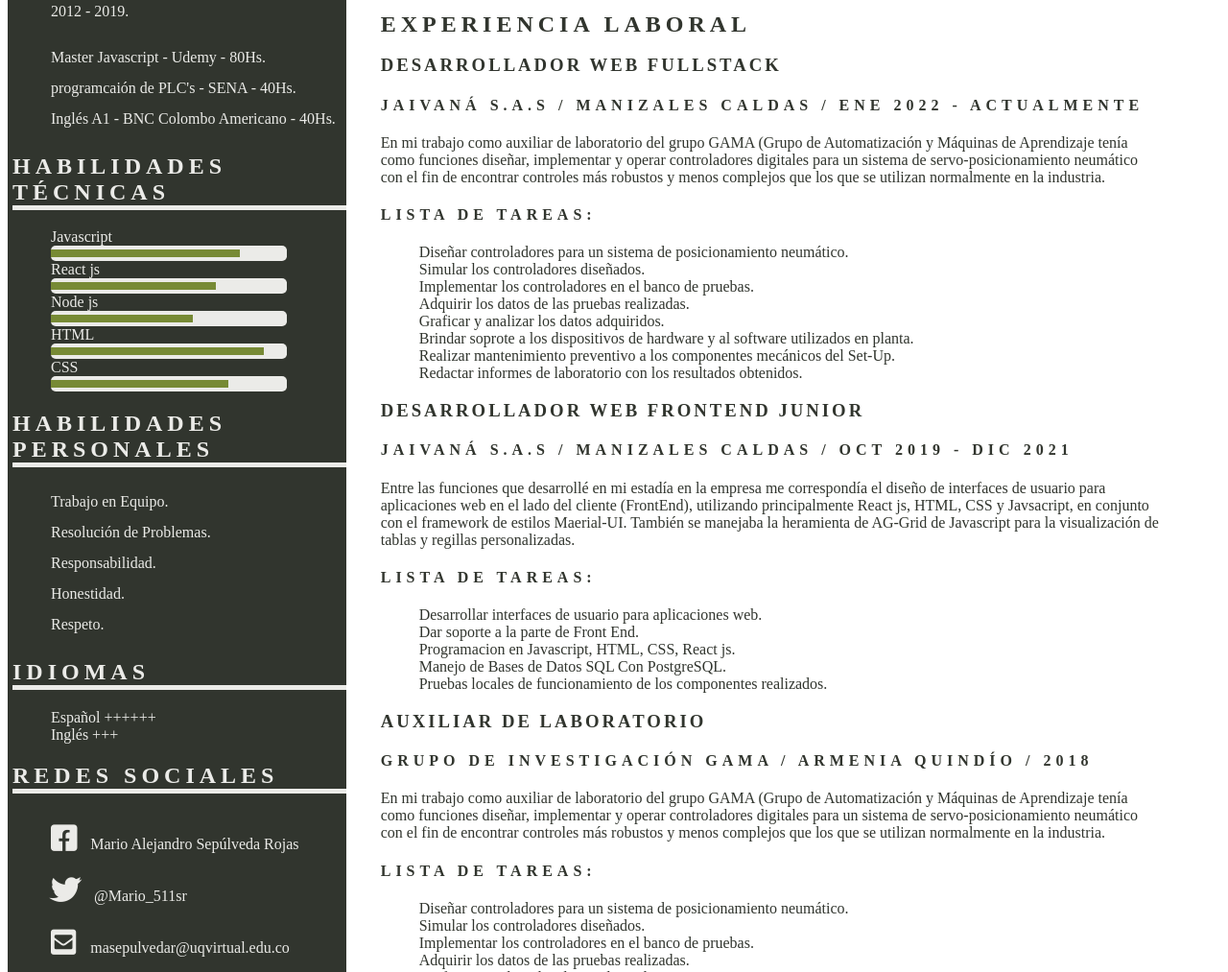
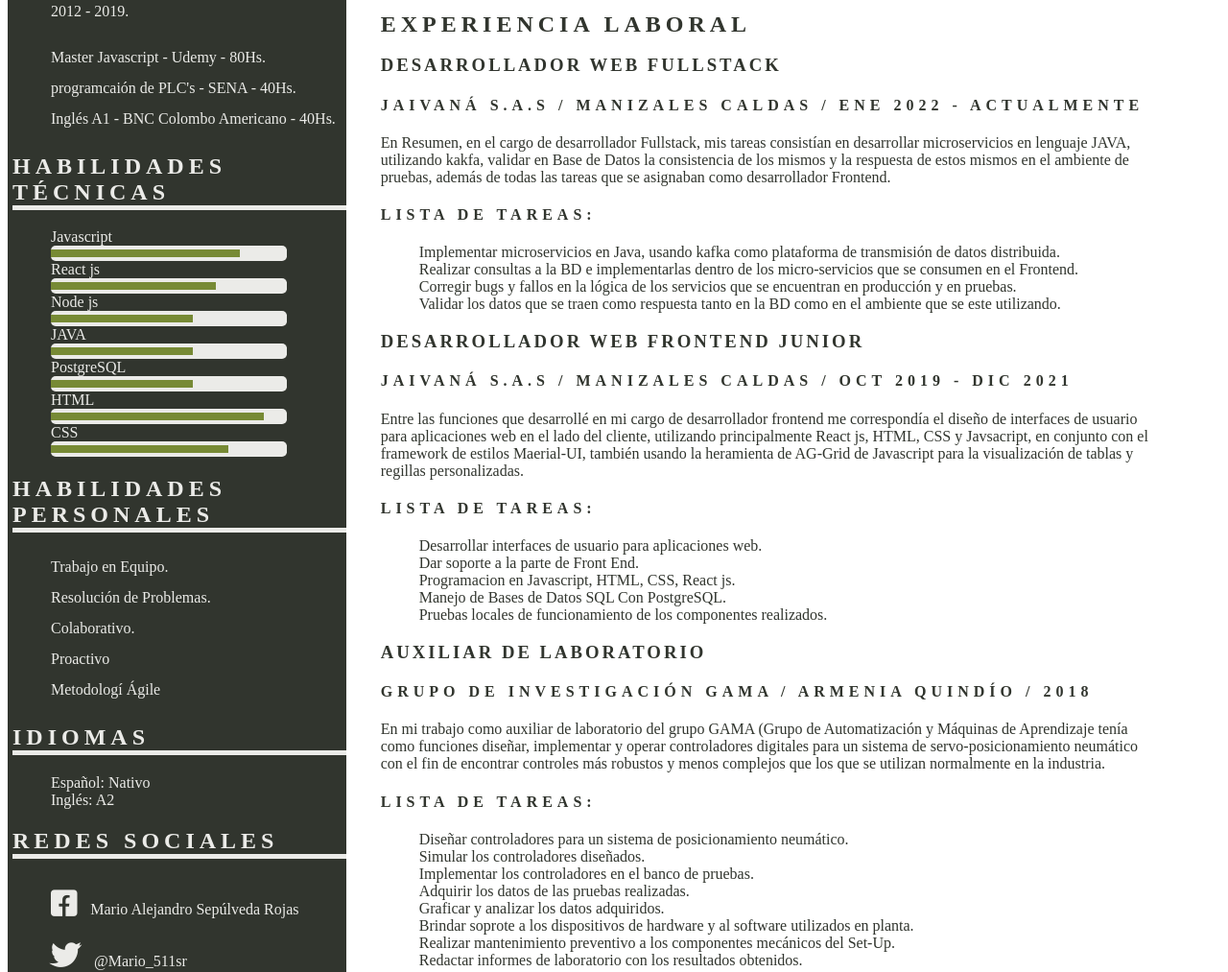
Before and after one commit to mariosepulveda/mariosepulveda, a website: page index.html in a window 1280 px wide. Shown: the part 491-1504 px from the top of the page at 96% size. Drawn offline with Linux system fonts and the light colour scheme.

Commit message:
Update index.html segunda actualización

```diff
--- a/index.html
+++ b/index.html
@@ -79,6 +79,14 @@
                     <meter value="60" min="0" max="100"></meter>
                 </li>
                 <li>
+                    JAVA
+                    <meter value="60" min="0" max="100"></meter>
+                </li>
+                <li>
+                    PostgreSQL
+                    <meter value="60" min="0" max="100"></meter>
+                </li>
+                <li>
                     HTML
                     <meter value="90" min="0" max="100"></meter>
                 </li>
@@ -94,25 +102,23 @@
             <ul>
                 <li>Trabajo en Equipo.</li>
                 <li>Resolución de Problemas.</li>
-                <li>Responsabilidad.</li>
-                <li>Honestidad.</li>
-                <li>Respeto.</li>
+                <li>Colaborativo.</li>
+                <li>Proactivo</li>
+                <li>Metodologí Ágile</li>
             </ul>
         </section>
         <section>
             <h2>Idiomas</h2>
             <ul>
-                <li>Español ++++++</li>
-                <li>Inglés +++</li>
+                <li>Español: Nativo</li>
+                <li>Inglés: A2</li>
             </ul>
         </section>
         <section>
             <h2>Redes Sociales</h2>
             <ul>
-                <li>
-                    <a href="https://www.facebook.com/marioalejandro.sepulveda" target="_blank" class="social-item fb">Mario Alejandro Sepúlveda Rojas</a></li>
+                <li><a href="https://www.facebook.com/marioalejandro.sepulveda" target="_blank" class="social-item fb">Mario Alejandro Sepúlveda Rojas</a></li>
                 <li><a href="https://twitter.com/Mario_511sr?s=09" target="_blank" class="social-item tw">@Mario_511sr</a></li>
-                <li><a href="https://accounts.google.com/signin/v2/identifier?service=mail&continue=https%3A%2F%2Fmail.google.com%2Fmail%2F&flowName=GlifWebSignIn&flowEntry=AddSession" target="_blank" class="social-item gm">masepulvedar@uqvirtual.edu.co</a></li>
                 <li><a href="https://www.linkedin.com/in/mario-alejandro-sepulveda-rojas-84a211a1" target="_blank" class="social-item lk">mario-alejandro-sepulveda-rojas</a></li>
                 <li><a href="https://github.com/mariosepulveda" target="_blank" class="social-item gt">mariosepulveda</a></li>
             </ul>
@@ -134,30 +140,23 @@
             <article>
                 <h3>Desarrollador Web Fullstack</h3>
                 <h4>JAIVANÁ S.A.S / Manizales Caldas / Ene 2022 - Actualmente</h4>
-                <p>En mi trabajo como auxiliar de laboratorio del grupo GAMA (Grupo de Automatización y Máquinas de Aprendizaje tenía como funciones
-                    diseñar, implementar y operar controladores digitales para un sistema de servo-posicionamiento neumático con el fin de encontrar
-                    controles más robustos y menos complejos que los que se utilizan normalmente en la industria.
-
-                </p>
+                <p>En Resumen, en el cargo de desarrollador Fullstack, mis tareas consistían en desarrollar microservicios en lenguaje JAVA, utilizando kakfa, validar en Base de Datos la
+                consistencia de los mismos y la respuesta de estos mismos en el ambiente de pruebas, además de todas las tareas que se asignaban como desarrollador
+                Frontend.</p>
                 <h4>Lista de tareas:</h4>
                 <ul>
-                    <li>Diseñar controladores para un sistema de posicionamiento neumático.</li>
-                    <li>Simular los controladores diseñados.</li>
-                    <li>Implementar los controladores en el banco de pruebas.</li>
-                    <li>Adquirir los datos de las pruebas realizadas.</li>
-                    <li>Graficar y analizar los datos adquiridos.</li>
-                    <li>Brindar soprote a los dispositivos de hardware y al software utilizados en planta.</li>
-                    <li>Realizar mantenimiento preventivo a los componentes mecánicos del Set-Up.</li>
-                    <li>Redactar informes de laboratorio con los resultados obtenidos.</li>
+                    <li>Implementar microservicios en Java, usando kafka como plataforma de transmisión de datos distribuida.</li>
+                    <li>Realizar consultas a la BD e implementarlas dentro de los micro-servicios que se consumen en el Frontend.</li>
+                    <li>Corregir bugs y fallos en la lógica de los servicios que se encuentran en producción y en pruebas.</li>
+                    <li>Validar los datos  que  se  traen como respuesta tanto en la BD como en el ambiente que se este utilizando.</li>
                 </ul>
             </article>
             <article>
-                <h3>Desarrollador web Frontend Junior</h3>
+                <h3>Desarrollador Web Frontend Junior</h3>
                 <h4>JAIVANÁ S.A.S / Manizales Caldas / Oct 2019 - Dic 2021</h4>
-                <p>Entre las funciones que desarrollé en mi estadía en la empresa me correspondía el diseño de interfaces de usuario
-                    para aplicaciones web en el lado del cliente (FrontEnd), utilizando principalmente React js, HTML, CSS y Javsacript, en conjunto con el framework
-                    de estilos Maerial-UI. También se manejaba la heramienta de AG-Grid de Javascript para la visualización de tablas y regillas
-                    personalizadas.
+                <p>Entre las funciones que desarrollé en mi cargo de desarrollador frontend me correspondía el diseño de interfaces de usuario
+                    para aplicaciones web en el lado del cliente, utilizando principalmente React js, HTML, CSS y Javsacript, en conjunto con el framework
+                    de estilos Maerial-UI, también usando la heramienta de AG-Grid de Javascript para la visualización de tablas y regillas personalizadas.
                 </p>
                 <h4>Lista de Tareas:</h4>
                 <ul>
```
